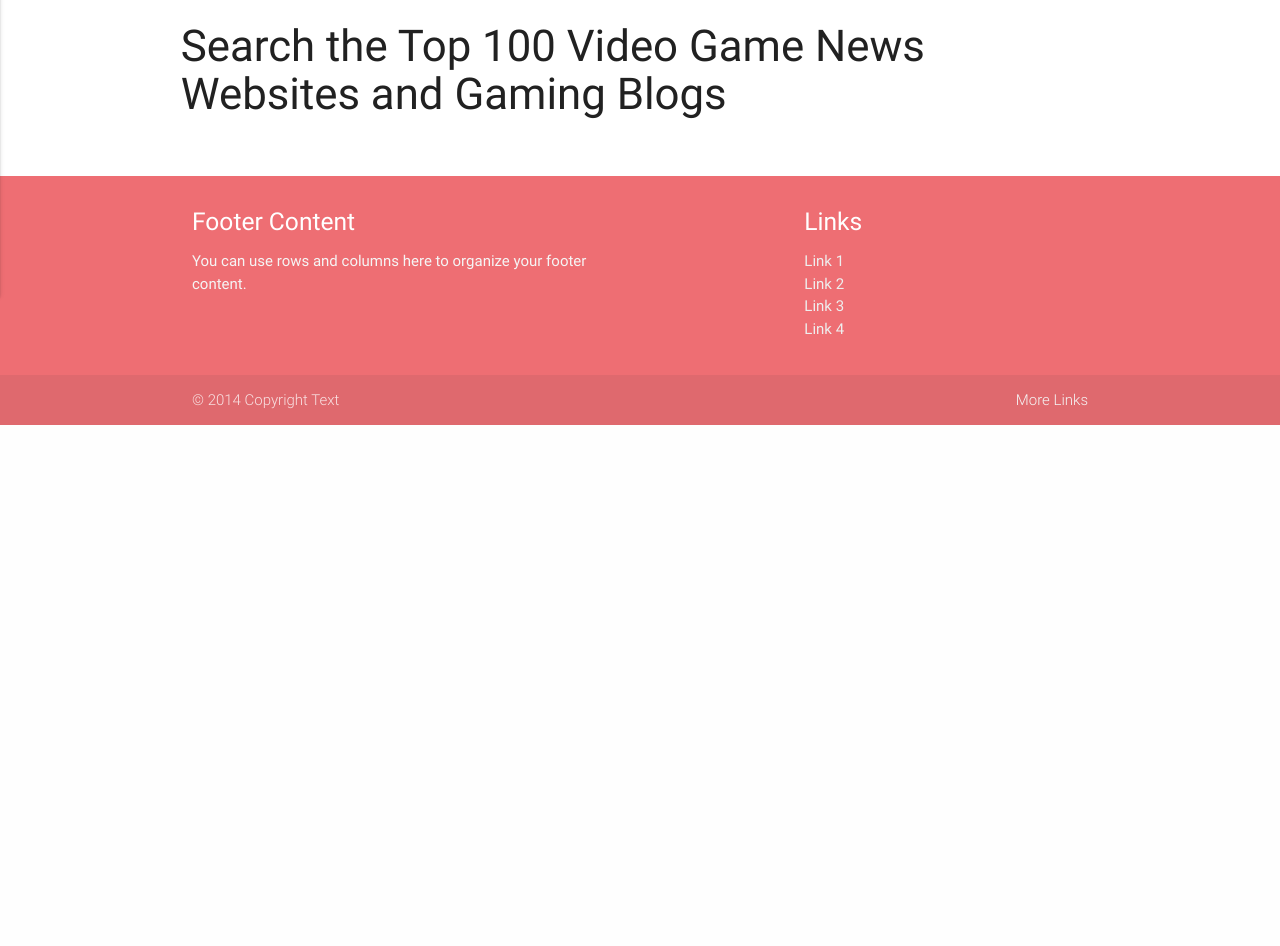
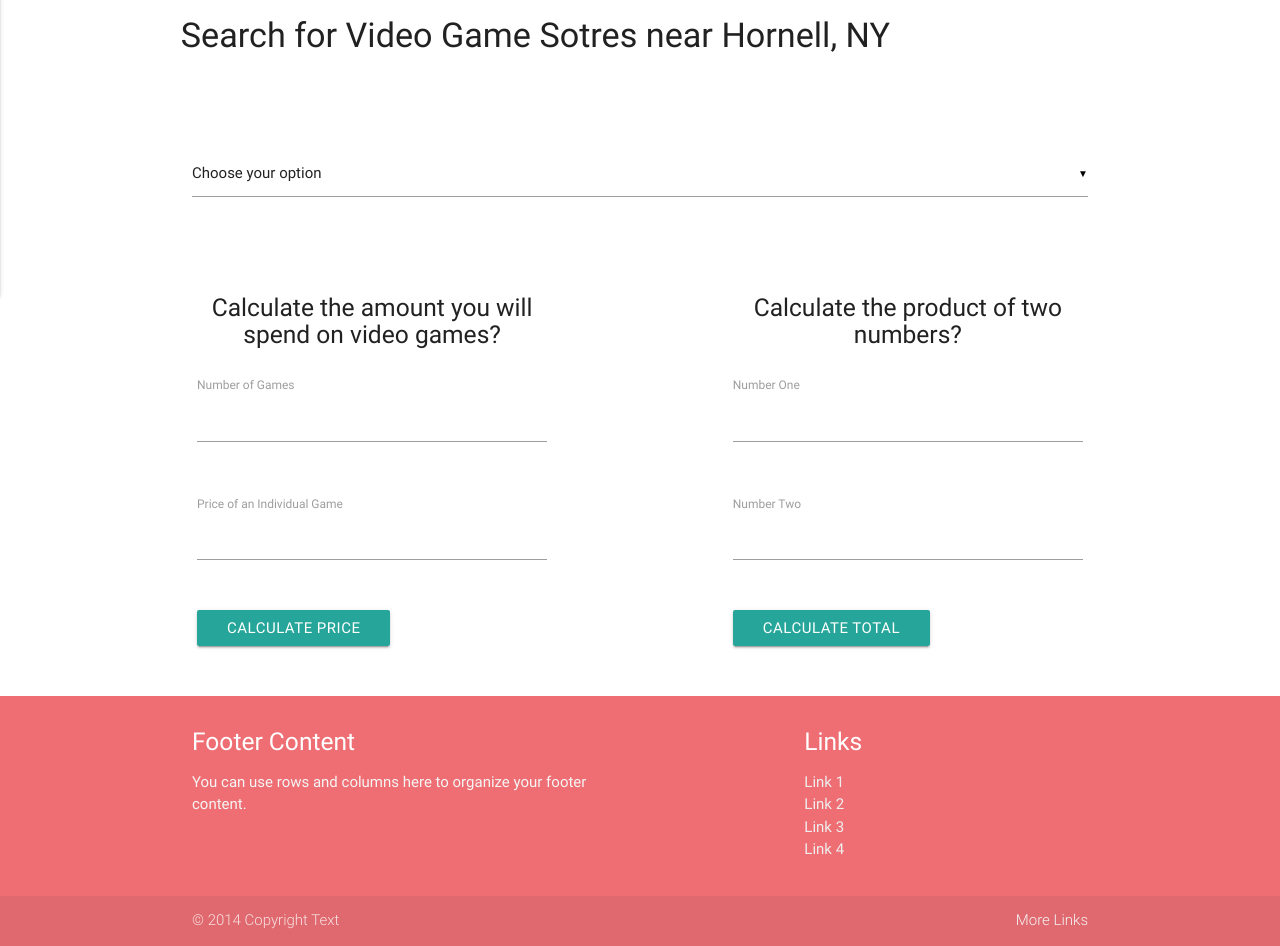
Before and after one commit to grossj0816/Personal-Web-Project, a PHP site: page /views/search/index.php in a window 1280 px wide. Shown: the part 564-1510 px from the top of the page. Before the commit the page ends 989 px from the top, so only its background shows below. Run offline with PHP 8.4, Linux system fonts and the light colour scheme; tables that the repository leaves empty or names only in its code hold one stand-in row (values such as "Sample post"); some libraries are stand-ins or nearby versions.

Commit message:
Completed AJAX search functionality.

```diff
--- a/Project 1(Personal)/js/initscript.js
+++ b/Project 1(Personal)/js/initscript.js
@@ -3,3 +3,7 @@
     $('.tooltipped').tooltip({delay: 50});
     $(".button-collapse").sideNav();
 });
+
+$(document).ready(function() {
+    $('select').material_select();
+  });
--- a/Project 1(Personal)/views/search/index.php
+++ b/Project 1(Personal)/views/search/index.php
@@ -9,18 +9,158 @@
   </div>
   <div class="container">
     <div class="row">
-      <h3>Search the Top 100 Video Game News Websites and Gaming Blogs</h3>
+      <h4>Search for Video Game Sotres near Hornell, NY</h4>
+    <br />
+    <br />
+    <br />
+    <script>
+      function showSellers(seller) {
+        if (seller == "")
+        {
+          document.getElementById('sellerInfo').innerHTML = "";
+        }
+        else
+        {
+          var xmlHTTP;
+          if (window.XMLHttpRequest)
+          {
+            xmlHTTP = new XMLHttpRequest();
+          }
+          else
+          {
+            xmlHTTP = new ActiveXObject("Microsoft.XMLHTTP");
+          }
+
+          xmlHTTP.onreadystatechange = function()
+          {
+            if (this.readyState == 4 && this.status == 200)
+            {
+              document.getElementById('sellerInfo').innerHTML = this.responseText;
+            }
+          };
+          xmlHTTP.open("GET", "search.php?query=" + seller, true);
+          xmlHTTP.send();
+        }
+      }
+    </script>
+    <div class="input-field col s12">
+      <select name="videoGameSellers" onchange="showSellers(this.value)">
+        <option value="">Choose your option</option>
+        <option value="1">GameStop</option>
+        <option value="2">BestBuy</option>
+        <option value="3">Walmart</option>
+      </select>
     </div>
+    <div id="sellerInfo"></div>
+    </div>
+    <br />
+    <br />
     <div class="row">
-      <form class="" action="index.html" method="post">
-        <!--TODO: Add inputs and labels for this form-->
-      </form>
+      <div class="col l5 m12 s12">
+        <h5 class="center">Calculate the amount you will spend on video games?</h5>
+        <form id="getGames">
+          <table>
+            <tr>
+              <td>
+                <label>Number of Games</label>
+                <input type="text" name="numOfGames" id="numOfGames">
+              </td>
+            </tr>
+            <tr>
+              <td>
+                <label>Price of an Individual Game</label>
+                <input type="text" name="gamePrice" id="gamePrice">
+              </td>
+            </tr>
+            <tr>
+              <td>
+                <button type="button" class="waves-effect waves-light btn" value="Calculate Price" onclick="calculatePrice()">Calculate Price</button>
+                <!-- <input value="Calculate Price" onclick="calculatePrice()"> -->
+              </td>
+            </tr>
+          </table>
+        </form>
+        <p id="calculate"></p>
+      </div>
+      <script>
+        function calculatePrice()
+        {
+          var form = document.forms["getGames"];
+          var val1 = form.elements["numOfGames"];
+          var val2 = form.elements["gamePrice"];
+
+          var numOfGames = 0;
+          var gamePrice = 0;
+          var total = 0;
+
+          if (val1.value != "" && val2.value != "")
+          {
+            numOfGames = parseInt(val1.value);
+            gamePrice = parseInt(val2.value);
+
+            total = numOfGames * gamePrice;
+
+            document.getElementById('calculate').innerHTML = total;
+          }
+          else
+          {
+            document.getElementById('calculate').innerHTML = 'Error!!';
+          }
+        }
+      </script>
+      <div class="col l5 offset-l2 m12 s12">
+        <h5 class="center">Calculate the product of two numbers?</h5>
+        <form id="getMathAnswers">
+          <table>
+            <tr>
+              <td>
+                <label>Number One</label>
+                <input type="text" name="num1" id="num1">
+              </td>
+            </tr>
+            <tr>
+              <td>
+                <label>Number Two</label>
+                <input type="text" name="num2" id="num2">
+              </td>
+            </tr>
+            <tr>
+              <td>
+                <button type="button" class="waves-effect waves-light btn" value="Calculate Total" onclick="calculateTotal()">Calculate Total</button>
+              </td>
+            </tr>
+          </table>
+        </form>
+        <p id="total"></p>
+      </div>
+      <script>
+        function calculateTotal()
+        {
+          var form = document.forms["getMathAnswers"];
+          var val1 = form.elements["num1"];
+          var val2 = form.elements["num2"];
+
+          var n1 = 0;
+          var n2 = 0;
+          var total = 0;
+
+          if (val1.value != "" && val2.value != "")
+          {
+            numOfGames = parseInt(val1.value);
+            gamePrice = parseInt(val2.value);
+
+            total = n1 * n2;
+
+            document.getElementById('total').innerHTML = total;
+          }
+          else
+          {
+            document.getElementById('total').innerHTML = 'Error!!';
+          }
+        }
+      </script>
     </div>
   </div>
-
-
-
-
 
 
 
```
Also changed, not shown: Project 1(Personal)/index.php (+16 -2 lines), Project 1(Personal)/views/search/search.php (added, +32 -0 lines).
